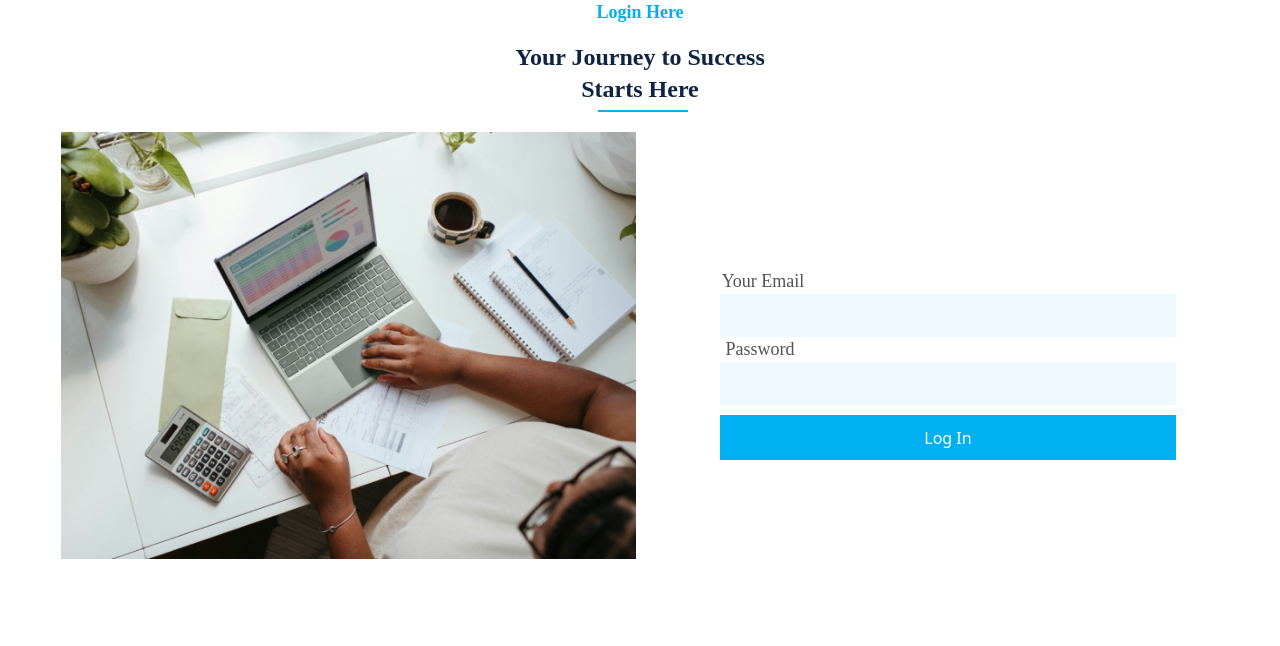
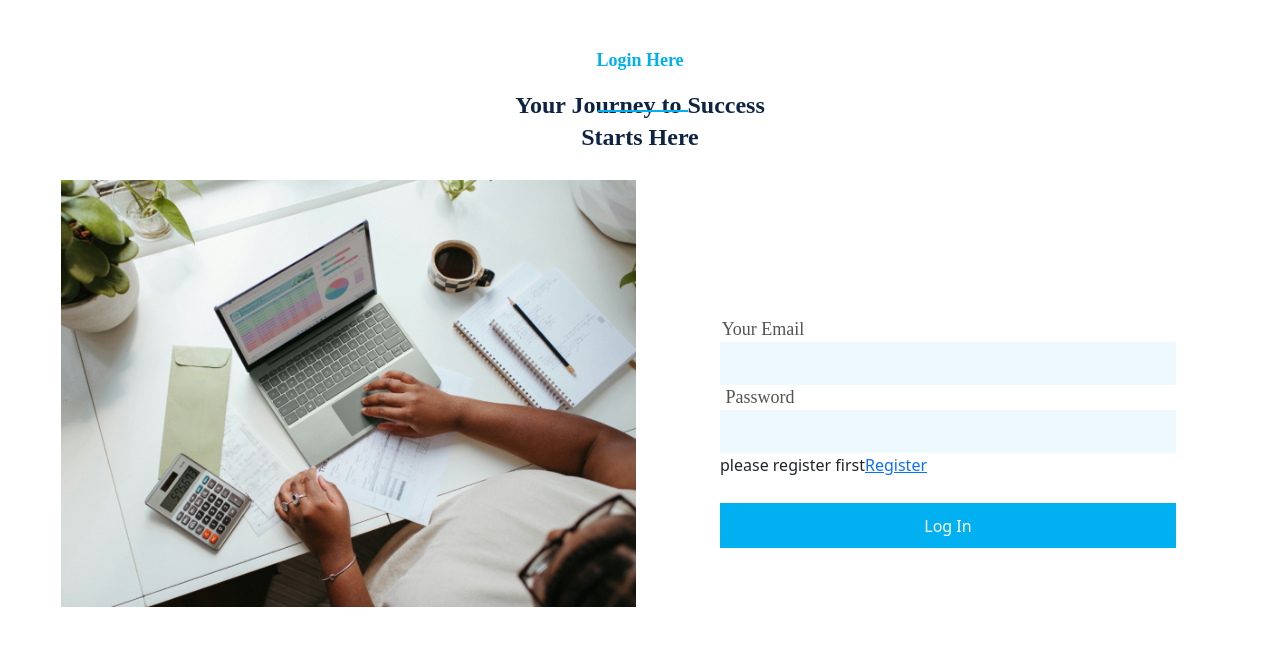
Before and after one commit to soumyasics/startup-connect, a React (Vite) app in the folder client/: page /strartup/entrepreneur/login in a window 1280 px wide. Shown: the top 646 px of the page. Built offline with nearby package versions, Linux system fonts and the light colour scheme.

Commit message:
sign up ongoing

```diff
--- a/client/src/App.jsx
+++ b/client/src/App.jsx
@@ -6,7 +6,6 @@ import LoginPageMain from "./Entreprenuer/LoginPage/LoginPageMain"
 import ForgotPassMain  from "./Entreprenuer/ForgotPass/ForgotPassMain"
 import Entsignup from "./Entreprenuer/Signup/Entsignup";
 
-import Footer from "./components/Footer/Footer";
 import { CommonNavbar } from "./components/commonNavbar/commonNavbar";
 
 import InvesterRegister from "./components/Invester/InvesterRegister";
--- a/client/src/Entreprenuer/LoginPage/LoginPageMain.jsx
+++ b/client/src/Entreprenuer/LoginPage/LoginPageMain.jsx
@@ -1,6 +1,8 @@
 import React,{useState} from 'react'
 import "./LoginPageMain.css"
 import Loginimage from '../../assets/Rectangle 10.png'
+import { Link } from 'react-router-dom';
+
 function LoginPageMain() {
 
   let formvalid=true;
@@ -23,7 +25,7 @@ function LoginPageMain() {
   }
 
   return (
-    <div className='container'>
+    <div className='container mt-5'>
       <div className="ent-loginpage-loginhere">
         <p>Login Here</p>
       </div>
@@ -39,6 +41,7 @@ function LoginPageMain() {
         <input type="email" name='email' onChange={change} className='ent-loginpage-email'/>
         <label className='ent-loginpage-password-label'>Password</label>
         <input type="password" name='password' onChange={change} className='ent-loginpage-password'/>
+        <p>please register first<Link to="/entrepreneur/signup">Register</Link></p>
         <button className='ent-loginpage-loginbtn'>Log In</button>
       </form>
     </div>
--- a/client/src/Entreprenuer/Signup/Entsignup.jsx
+++ b/client/src/Entreprenuer/Signup/Entsignup.jsx
@@ -262,16 +262,16 @@ function Entsignup() {
                     name="lname"
                   />
                 </div>
-                <div className="pt-4">
+                {/* <div className="pt-4">
                   <input
                     className="Entreginput"
                     type="text"
                     onChange={handleInputChange}
                     placeholder="Corporate Identification Number"
                   />
-                </div>
+                </div> */}
 
-                <div className="pt-4">
+                {/* <div className="pt-4">
                   <input
                     className="Entreginput"
                     onChange={handleInputChange}
@@ -279,23 +279,23 @@ function Entsignup() {
                     placeholder="Company Description"
 
                   />
-                </div>
-                <div className="pt-4">
+                </div> */}
+                {/* <div className="pt-4">
                   <input
                     className="Entinput ps-3"
                     type="text"
                     placeholder="Industry Sector"
                     onChange={handleInputChange}
                   />
-                </div>
-                <div className="pt-4">
+                </div> */}
+                {/* <div className="pt-4">
                   <input
                     className="Entreginput"
                     type="text"
                     onChange={handleInputChange}
                     placeholder="Username"
                   />
-                </div>
+                </div> */}
 
                 <div className="pt-4">
                   <input
@@ -303,6 +303,8 @@ function Entsignup() {
                     type="password"
                     onChange={handleInputChange}
                     placeholder="Confirm Password"
+                    value={data.password}
+                    name="password"
                   />
                 </div>
               </div>
```
